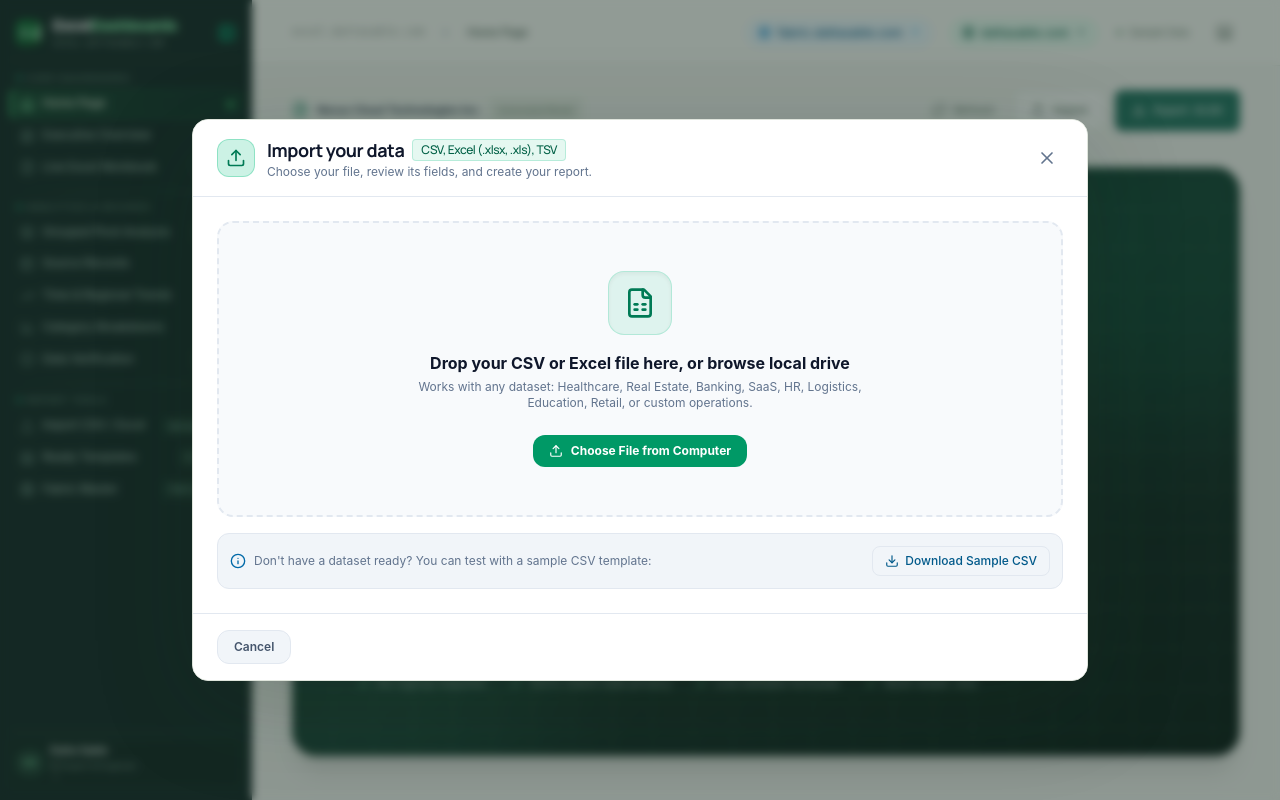
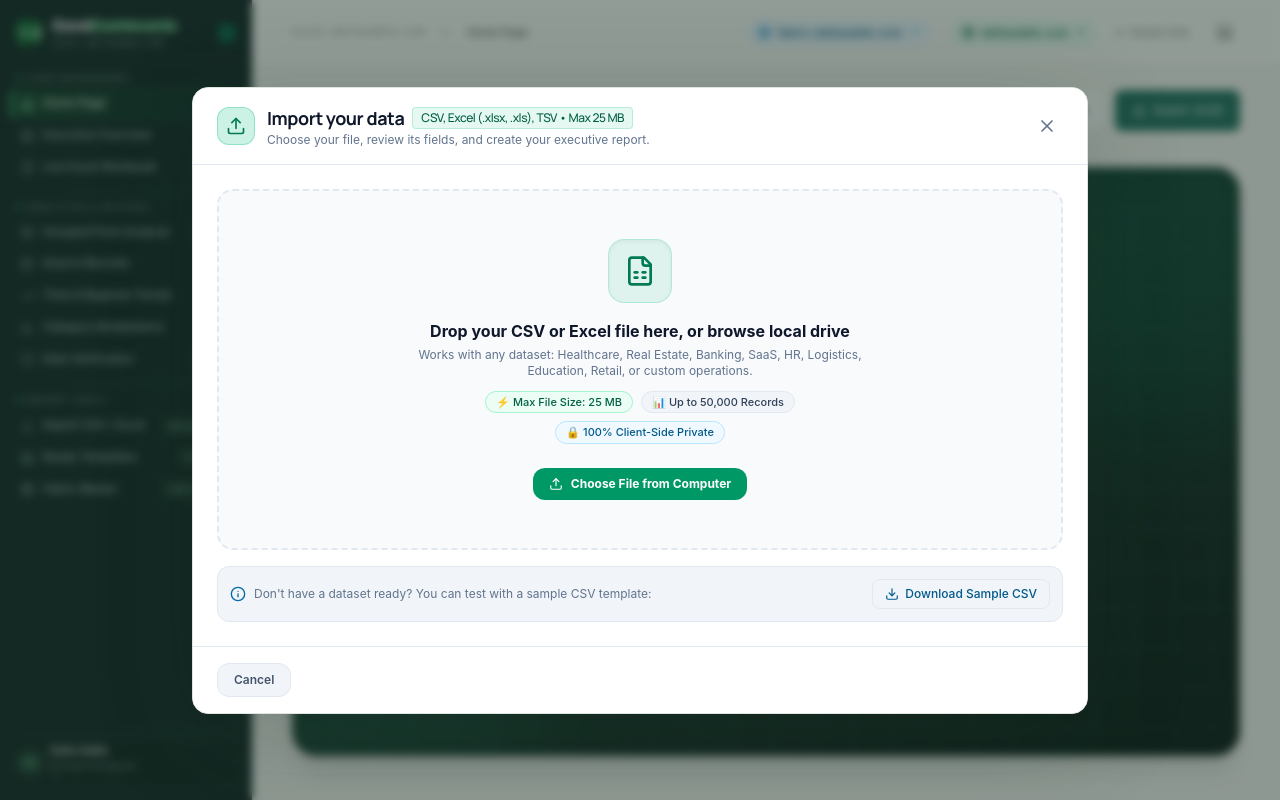
Before and after one commit to sabledattatray/nexusbi-excel-dashboard-generator, a React (Vite) app: page / in a window 1280 px wide. Both pictures are taken after a click on the button "Import". Shown: the top 800 px of the page. Built offline with nearby package versions, Linux system fonts and the light colour scheme.

Commit message:
feat: establish 25 MB file upload limit and 50,000 record capacity safeguards for in-browser Excel compilation

```diff
--- a/src/components/DataUploadModal.tsx
+++ b/src/components/DataUploadModal.tsx
@@ -29,6 +29,8 @@ import {
   RawParsedTable,
   ColumnMapping,
   ImportResult,
+  MAX_UPLOAD_FILE_SIZE_BYTES,
+  MAX_UPLOAD_FILE_SIZE_MB,
 } from '../utils/dataImporter';
 import { DatasetConfig, IndustryType, ColumnDataType } from '../types/dataset';
 import { getIndustryTheme, INDUSTRY_THEMES } from '../utils/industryTheme';
@@ -100,6 +102,13 @@ export const DataUploadModal: React.FC<DataUploadModalProps> = ({
     try {
       setIsProcessing(true);
       setErrorMsg(null);
+
+      if (file.size > MAX_UPLOAD_FILE_SIZE_BYTES) {
+        const sizeMb = (file.size / (1024 * 1024)).toFixed(1);
+        throw new Error(
+          `File size (${sizeMb} MB) exceeds the ${MAX_UPLOAD_FILE_SIZE_MB} MB limit for in-browser processing. Please upload a dataset under ${MAX_UPLOAD_FILE_SIZE_MB} MB (up to ~50,000 records) to ensure smooth performance and Excel formula recalculation.`
+        );
+      }
 
       const table = await parseUploadedFile(file);
 
@@ -238,11 +247,11 @@ export const DataUploadModal: React.FC<DataUploadModalProps> = ({
               <h2 className="text-base sm:text-lg font-bold text-slate-900 flex items-center gap-2">
                 <span>Import your data</span>
                 <span className="text-xs px-2 py-0.5 rounded font-medium bg-emerald-500/10 text-emerald-800 border border-emerald-500/20">
-                  CSV, Excel (.xlsx, .xls), TSV
+                  CSV, Excel (.xlsx, .xls), TSV • Max 25 MB
                 </span>
               </h2>
               <p className="text-xs text-slate-500">
-                Choose your file, review its fields, and create your report.
+                Choose your file, review its fields, and create your executive report.
               </p>
             </div>
           </div>
@@ -307,6 +316,17 @@ export const DataUploadModal: React.FC<DataUploadModalProps> = ({
                   <p className="text-xs text-slate-500">
                     Works with any dataset: Healthcare, Real Estate, Banking, SaaS, HR, Logistics, Education, Retail, or custom operations.
                   </p>
+                  <div className="flex flex-wrap items-center justify-center gap-2 pt-2 text-[11px] font-medium">
+                    <span className="px-2.5 py-0.5 rounded-full bg-emerald-50 text-emerald-800 border border-emerald-200">
+                      ⚡ Max File Size: 25 MB
+                    </span>
+                    <span className="px-2.5 py-0.5 rounded-full bg-slate-100 text-slate-700 border border-slate-200">
+                      📊 Up to 50,000 Records
+                    </span>
+                    <span className="px-2.5 py-0.5 rounded-full bg-sky-50 text-sky-800 border border-sky-200">
+                      🔒 100% Client-Side Private
+                    </span>
+                  </div>
                 </div>
 
                 <div className="flex items-center gap-2 pt-2">
@@ -356,7 +376,15 @@ export const DataUploadModal: React.FC<DataUploadModalProps> = ({
                       </span>
                     </div>
                     <div className="text-xs text-slate-500">
-                      {parsedTable.totalRows.toLocaleString()} records • {parsedTable.headers.length} columns • {(parsedTable.fileSize / 1024).toFixed(1)} KB
+                      {parsedTable.totalRows >= 50000 ? (
+                        <span className="text-amber-800 font-medium">
+                          50,000 records (optimized for browser speed &amp; live Excel formulas) • {parsedTable.headers.length} columns • {(parsedTable.fileSize / (1024 * 1024)).toFixed(2)} MB
+                        </span>
+                      ) : (
+                        <span>
+                          {parsedTable.totalRows.toLocaleString()} records • {parsedTable.headers.length} columns • {(parsedTable.fileSize / 1024).toFixed(1)} KB
+                        </span>
+                      )}
                     </div>
                   </div>
                 </div>
--- a/src/utils/dataImporter.ts
+++ b/src/utils/dataImporter.ts
@@ -69,11 +69,22 @@ export interface ImportResult {
   };
 }
 
+export const MAX_UPLOAD_FILE_SIZE_BYTES = 25 * 1024 * 1024; // 25 MB
+export const MAX_UPLOAD_FILE_SIZE_MB = 25;
+export const MAX_PROCESSABLE_ROWS = 50000;
+
 /**
  * Parses an uploaded File (CSV, TSV, XLSX, XLS) into a normalized RawParsedTable
- * and runs initial schema inspection.
+ * and runs initial schema inspection with safety caps for browser memory protection.
  */
 export async function parseUploadedFile(file: File): Promise<RawParsedTable> {
+  if (file.size > MAX_UPLOAD_FILE_SIZE_BYTES) {
+    const sizeMb = (file.size / (1024 * 1024)).toFixed(1);
+    throw new Error(
+      `File size (${sizeMb} MB) exceeds the ${MAX_UPLOAD_FILE_SIZE_MB} MB limit for in-browser processing. Please upload a dataset under ${MAX_UPLOAD_FILE_SIZE_MB} MB (up to ~50,000 records) to ensure smooth performance and Excel formula recalculation.`
+    );
+  }
+
   const extension = file.name.split('.').pop()?.toLowerCase() || '';
 
   let table: RawParsedTable;
@@ -81,6 +92,12 @@ export async function parseUploadedFile(file: File): Promise<RawParsedTable> {
     table = await parseExcelFile(file);
   } else {
     table = await parseCsvFile(file);
+  }
+
+  if (table.rows.length > MAX_PROCESSABLE_ROWS) {
+    // Keep first 50,000 rows to prevent browser memory exhaustion during live Excel compilation
+    table.rows = table.rows.slice(0, MAX_PROCESSABLE_ROWS);
+    table.totalRows = MAX_PROCESSABLE_ROWS;
   }
 
   // Profile data types and classify industry
```
Also changed, not shown: 1 other file (tests, documents, lock files or other folders).
